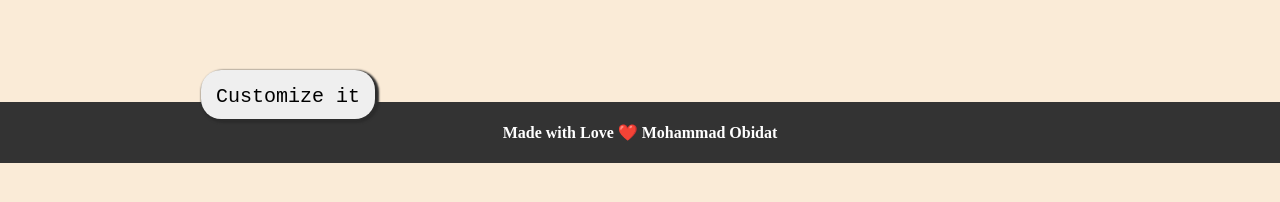
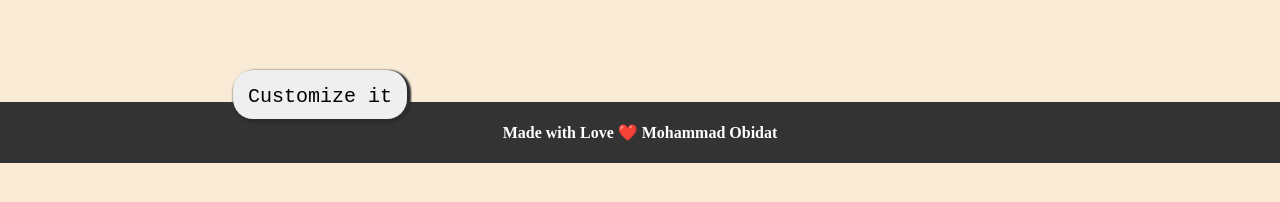
Before and after one commit to Mohammad-Obidat/3D-tshirt-configurator, a React (Vite) app: page / in a window 1280 px wide. Shown: the part 632-834 px from the top of the page. Built offline with nearby package versions, Linux system fonts and the light colour scheme; no server answers.

Commit message:
Adding Router to add linkes to the buttons

```diff
--- a/package.json
+++ b/package.json
@@ -12,6 +12,7 @@
   "dependencies": {
     "react": "^18.3.1",
     "react-dom": "^18.3.1",
+    "react-router-dom": "^6.24.1",
     "three": "^0.166.1"
   },
   "devDependencies": {
--- a/src/App.tsx
+++ b/src/App.tsx
@@ -1,25 +1,19 @@
 import React from 'react';
-import ThreeCanvas from './components/ThreeCanvas';
-import { GlobalStoreProvider } from './store/GlobalStore.tsx';
-import './styles/App.css';
-import NavBar from './components/NavBar.tsx';
-import Footer from './components/Footer.tsx';
+import { BrowserRouter as Router, Routes, Route } from 'react-router-dom';
 import Home from './pages/Home.tsx';
+import Customizer from './pages/Customizer.tsx';
+import Layout from './components/Layout.tsx';
 
 const App: React.FC = () => {
   return (
-    <>
-      <NavBar />
-      <div className='grid-container'>
-        <Home />
-        <GlobalStoreProvider>
-          <div className='canvas-container'>
-            <ThreeCanvas />
-          </div>
-        </GlobalStoreProvider>
-      </div>
-      <Footer />
-    </>
+    <Router>
+      <Routes>
+        <Route path='/' element={<Layout />}>
+          <Route index element={<Home />} />
+          <Route path='/customizer' element={<Customizer />} />
+        </Route>
+      </Routes>
+    </Router>
   );
 };
 
--- a/src/components/Footer.tsx
+++ b/src/components/Footer.tsx
@@ -4,7 +4,7 @@ import '../styles/Footer.css';
 const Footer: React.FC = () => {
   return (
     <>
-      <footer>
+      <footer className='footer'>
         <div className='footerContainer'>
           <p>
             <strong>Made with Love ❤️ Mohammad Obidat</strong>
--- /dev/null
+++ b/src/components/Layout.tsx
@@ -0,0 +1,26 @@
+import React from 'react';
+import { Outlet } from 'react-router-dom';
+import NavBar from './NavBar';
+import { GlobalStoreProvider } from '../store/GlobalStore';
+import ThreeCanvas from './ThreeCanvas.tsx';
+import Footer from './Footer';
+import '../styles/App.css';
+
+const Layout: React.FC = () => {
+  return (
+    <>
+      <NavBar />
+      <div className='grid-container'>
+        <Outlet />
+        <GlobalStoreProvider>
+          <div className='canvas-container'>
+            <ThreeCanvas />
+          </div>
+        </GlobalStoreProvider>
+      </div>
+      <Footer />
+    </>
+  );
+};
+
+export default Layout;
--- a/src/components/NavBar.tsx
+++ b/src/components/NavBar.tsx
@@ -1,4 +1,5 @@
 import React from 'react';
+import { Link } from 'react-router-dom';
 import '../styles/Navbar.css';
 
 const NavBar: React.FC = () => {
@@ -10,12 +11,12 @@ const NavBar: React.FC = () => {
             <img src='/assets/textures/Logo.png' alt='Store Logo' />
           </div>
           <div className='navbar-buttons'>
-            <a href='#' className='btn'>
+            <Link to='/' className='btn home-link'>
               Home
-            </a>
-            <a href='#' className='btn'>
+            </Link>
+            <Link to='/customizer' className='btn home-link'>
               Customizer
-            </a>
+            </Link>
           </div>
         </div>
       </nav>
--- a/src/pages/Customizer.tsx
+++ b/src/pages/Customizer.tsx
@@ -0,0 +1,7 @@
+import React from 'react';
+
+const Customizer: React.FC = () => {
+  return <div>Customizer</div>;
+};
+
+export default Customizer;
--- a/src/pages/Home.tsx
+++ b/src/pages/Home.tsx
@@ -1,4 +1,5 @@
 import React from 'react';
+import { Link } from 'react-router-dom';
 import '../styles/Home.css';
 
 const Home: React.FC = () => {
@@ -12,7 +13,11 @@ const Home: React.FC = () => {
         customization tool. <strong>Unleash your imagination</strong> and define
         your own style.
       </p>
-      <button className='customize-btn'>Customize it</button>
+      <button className='customize-btn'>
+        <Link className='home-link' to='/customizer'>
+          Customize it
+        </Link>
+      </button>
     </div>
   );
 };
--- a/src/styles/App.css
+++ b/src/styles/App.css
@@ -12,7 +12,7 @@ canvas {
 .grid-container {
   height: 83.7vh;
   display: grid;
-  grid-template-columns: 45% 45%;
+  grid-template-columns: 50% 50%;
   grid-template-areas: 'content canvas ';
 }
 
--- a/src/styles/Footer.css
+++ b/src/styles/Footer.css
@@ -1,7 +1,10 @@
-.footerContainer {
-  display: flex;
+.footer {
   background-color: #333;
   color: #fff;
   padding: 5px 0;
+}
+
+.footerContainer {
+  display: flex;
   justify-content: center;
 }
--- a/src/styles/Home.css
+++ b/src/styles/Home.css
@@ -51,3 +51,8 @@
 .customize-btn:hover::before {
   width: 100%;
 }
+
+.home-link {
+  text-decoration: none;
+  color: #000;
+}
--- a/src/styles/Navbar.css
+++ b/src/styles/Navbar.css
@@ -37,6 +37,10 @@
   background-color: #777;
 }
 
+.home-link {
+  text-decoration: none;
+}
+
 /* Responsive styles */
 @media (max-width: 768px) {
   .container {
```
Also changed, not shown: 1 other file (tests, documents, lock files or other folders).
